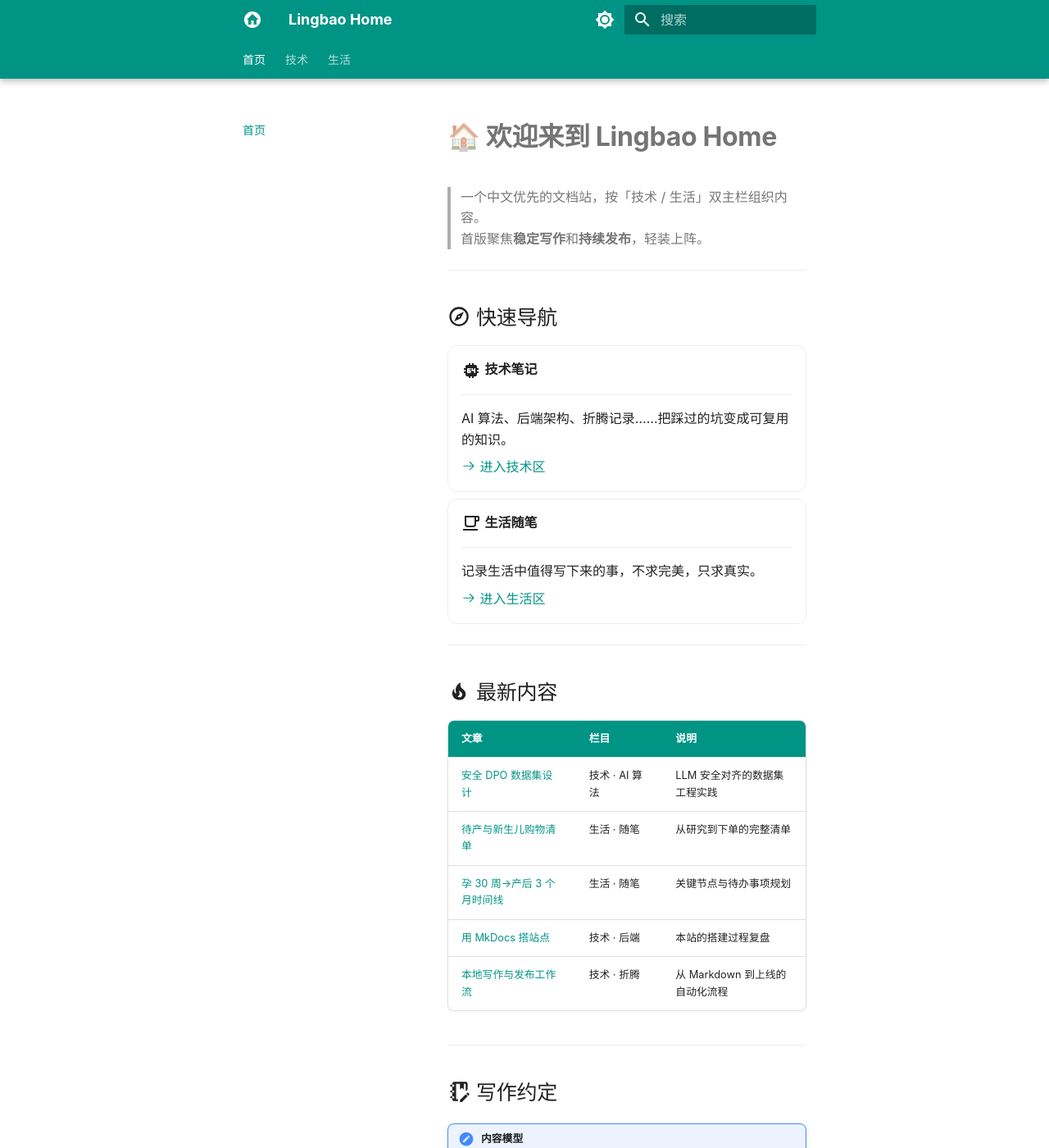
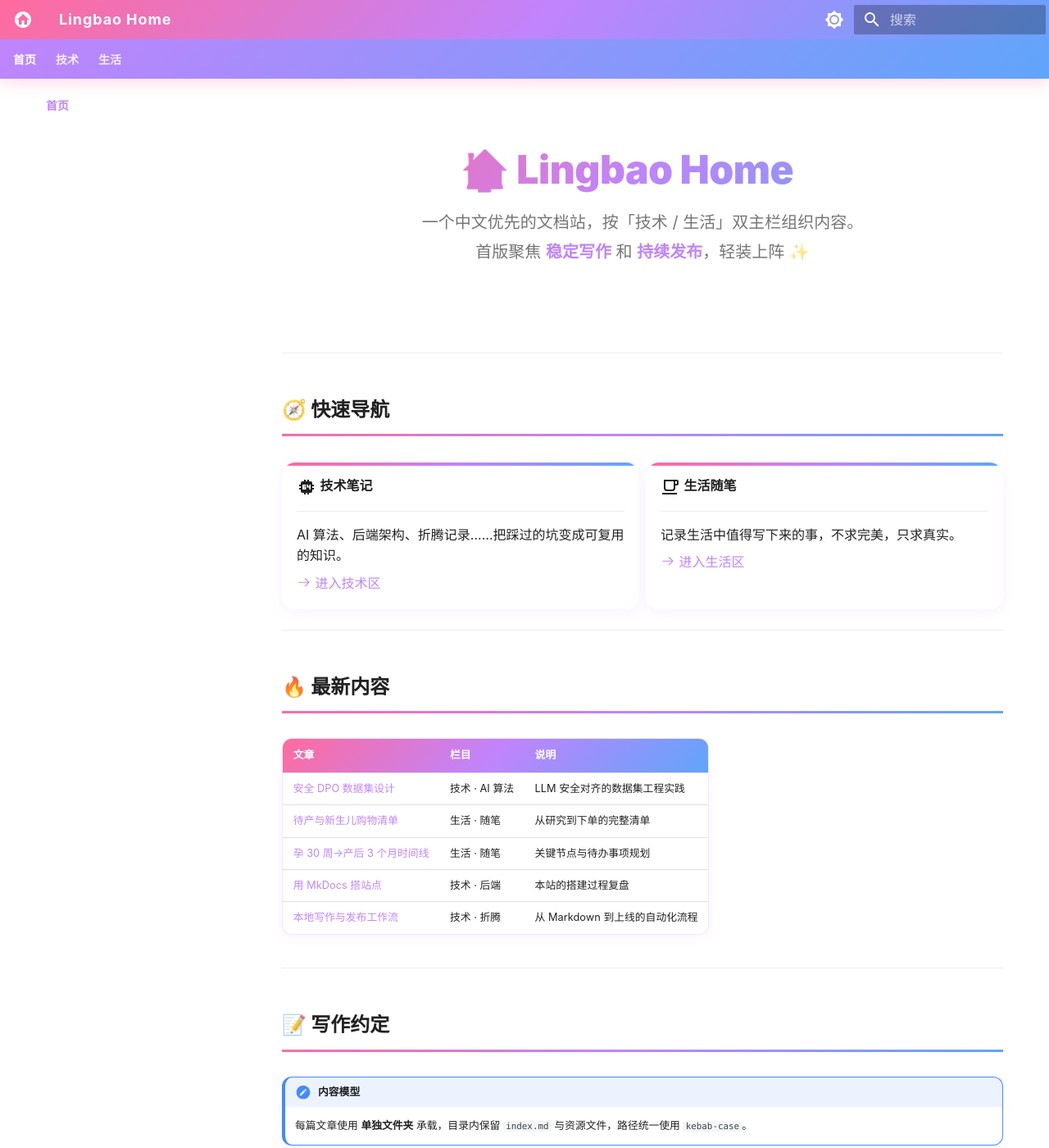
Before and after one commit to tanlon2miracle-ops/my_home, an MkDocs documentation site: the page built from docs/index.md, in a window 1280 px wide and 1400 px high. Shown: the whole window at 82% size. Built offline with MkDocs 1.6.1 and Material for MkDocs 9.7.7, drawn with Linux system fonts in a browser that asks for light colours; some of the changed text lies outside the part shown.

Commit message:
style: anime-inspired theme + full-width layout
- extra.css: complete rewrite with anime gradient palette (pink/purple/blue),
  full-width layout, gradient header/tabs/scrollbar, hover animations on cards,
  gradient table headers, link underline animation, dark mode adjustments
- index.md: hero section with centered large title, styled section dividers,
  wider content area
- mkdocs.yml: palette switched to deep-purple/pink

```diff
--- a/docs/index.md
+++ b/docs/index.md
@@ -3,14 +3,60 @@ hide:
   - toc
 ---
 
-# 🏠 欢迎来到 Lingbao Home
+<style>
+.md-content__inner { max-width: none !important; }
+.hero-section {
+  text-align: center;
+  padding: 3rem 1rem 2rem;
+  position: relative;
+}
+.hero-section h1 {
+  font-size: 3em !important;
+  margin-bottom: 0.3em;
+}
+.hero-tagline {
+  font-size: 1.25em;
+  color: var(--md-default-fg-color--light);
+  max-width: 700px;
+  margin: 0 auto 2rem;
+  line-height: 1.8;
+}
+.hero-tagline strong {
+  color: #c084fc;
+}
+.section-title {
+  display: flex;
+  align-items: center;
+  gap: 0.5em;
+  font-size: 1.5em;
+  font-weight: 800;
+  margin: 2.5rem 0 1.5rem;
+  padding-bottom: 0.5rem;
+  border-bottom: 3px solid;
+  border-image: linear-gradient(135deg, #ff6b9d, #c084fc, #60a5fa) 1;
+}
+.footer-msg {
+  text-align: center;
+  color: var(--md-default-fg-color--lighter);
+  font-size: 0.9em;
+  padding: 3em 0 1em;
+}
+</style>
 
-> 一个中文优先的文档站，按「技术 / 生活」双主栏组织内容。
-> 首版聚焦**稳定写作**和**持续发布**，轻装上阵。
+<div class="hero-section" markdown>
+
+# 🏠 Lingbao Home
+
+<div class="hero-tagline">
+一个中文优先的文档站，按「技术 / 生活」双主栏组织内容。<br>
+首版聚焦 <strong>稳定写作</strong> 和 <strong>持续发布</strong>，轻装上阵 ✨
+</div>
+
+</div>
 
 ---
 
-## :material-compass-outline: 快速导航
+<div class="section-title">🧭 快速导航</div>
 
 <div class="grid cards" markdown>
 
@@ -34,7 +80,7 @@ hide:
 
 ---
 
-## :material-fire: 最新内容
+<div class="section-title">🔥 最新内容</div>
 
 | 文章 | 栏目 | 说明 |
 | :--- | :--- | :--- |
@@ -46,14 +92,14 @@ hide:
 
 ---
 
-## :material-notebook-edit-outline: 写作约定
+<div class="section-title">📝 写作约定</div>
 
 !!! note "内容模型"
-    每篇文章使用**单独文件夹**承载，目录内保留 `index.md` 与资源文件，路径统一使用 `kebab-case`。
+    每篇文章使用 **单独文件夹** 承载，目录内保留 `index.md` 与资源文件，路径统一使用 `kebab-case`。
 
 ---
 
-## :material-rocket-launch-outline: 后续计划
+<div class="section-title">🚀 后续计划</div>
 
 - [x] 基础站点搭建 & CI 自动部署
 - [x] 技术 / 生活 双栏目结构
@@ -64,6 +110,6 @@ hide:
 
 ---
 
-<div style="text-align: center; color: var(--md-default-fg-color--lighter); font-size: 0.85em; padding: 2em 0 1em;">
-  用 ❤️ 和 MkDocs Material 构建 · 内容持续更新中
+<div class="footer-msg">
+  用 ❤️ 和 MkDocs Material 构建 · 内容持续更新中 ✨
 </div>
--- a/docs/stylesheets/extra.css
+++ b/docs/stylesheets/extra.css
@@ -1,67 +1,233 @@
-/* === Lingbao Home Custom Styles === */
+/* === Lingbao Home — Anime-Inspired Theme === */
 
-/* 首页 hero 区域增大标题 */
-h1 {
-  font-weight: 700 !important;
+/* ---------- 布局：撑满屏幕 ---------- */
+.md-grid {
+  max-width: 100% !important;
+  margin: 0 auto;
+}
+.md-main__inner {
+  max-width: 1400px;
+  margin: 0 auto;
+  padding: 0 2rem;
+}
+/* 侧边栏宽度 */
+.md-sidebar--primary {
+  width: 14rem;
+}
+.md-sidebar--secondary {
+  width: 14rem;
+}
+/* 正文占满剩余空间 */
+.md-content {
+  max-width: none;
 }
 
-/* Grid Cards 间距与圆角美化 */
+/* ---------- 动漫配色 & 装饰 ---------- */
+:root {
+  --anime-pink: #ff6b9d;
+  --anime-purple: #c084fc;
+  --anime-blue: #60a5fa;
+  --anime-yellow: #fbbf24;
+  --anime-gradient: linear-gradient(135deg, #ff6b9d 0%, #c084fc 50%, #60a5fa 100%);
+  --anime-bg-light: #fdf2f8;
+  --anime-card-bg: rgba(255, 255, 255, 0.85);
+}
+[data-md-color-scheme="slate"] {
+  --anime-bg-light: #1a1025;
+  --anime-card-bg: rgba(30, 20, 50, 0.85);
+}
+
+/* 顶部导航栏 → 渐变 */
+.md-header {
+  background: var(--anime-gradient) !important;
+  box-shadow: 0 2px 20px rgba(255, 107, 157, 0.3);
+}
+.md-header__title {
+  font-weight: 800 !important;
+  letter-spacing: 0.05em;
+}
+
+/* Tab 导航栏也渐变 */
+.md-tabs {
+  background: linear-gradient(135deg, #c084fc 0%, #60a5fa 100%) !important;
+}
+.md-tabs__link {
+  font-weight: 700;
+  opacity: 0.85;
+}
+.md-tabs__link--active, .md-tabs__link:hover {
+  opacity: 1;
+}
+
+/* ---------- Hero 区域 ---------- */
+h1 {
+  font-size: 2.4em !important;
+  font-weight: 900 !important;
+  background: var(--anime-gradient);
+  -webkit-background-clip: text;
+  -webkit-text-fill-color: transparent;
+  background-clip: text;
+  line-height: 1.3;
+}
+
+/* ---------- Grid Cards → 动漫卡片 ---------- */
+.md-typeset .grid.cards > ul {
+  gap: 1.5rem;
+}
 .md-typeset .grid.cards > ul > li {
-  border-radius: 12px;
-  transition: transform 0.2s ease, box-shadow 0.2s ease;
+  border: 2px solid transparent;
+  border-radius: 16px !important;
+  background: var(--anime-card-bg);
+  backdrop-filter: blur(10px);
+  box-shadow: 0 4px 15px rgba(192, 132, 252, 0.1);
+  transition: all 0.3s cubic-bezier(0.4, 0, 0.2, 1);
+  overflow: hidden;
+  position: relative;
+}
+.md-typeset .grid.cards > ul > li::before {
+  content: "";
+  position: absolute;
+  top: 0;
+  left: 0;
+  right: 0;
+  height: 4px;
+  background: var(--anime-gradient);
 }
 .md-typeset .grid.cards > ul > li:hover {
-  transform: translateY(-3px);
-  box-shadow: 0 6px 20px rgba(0,0,0,0.08);
+  transform: translateY(-6px) scale(1.02);
+  border-color: var(--anime-purple);
+  box-shadow: 0 12px 30px rgba(192, 132, 252, 0.25);
 }
 
-/* 表格美化 */
+/* ---------- 表格美化 ---------- */
 .md-typeset table:not([class]) {
-  border-radius: 8px;
+  border-radius: 12px;
   overflow: hidden;
-  box-shadow: 0 1px 4px rgba(0,0,0,0.06);
+  box-shadow: 0 2px 12px rgba(192, 132, 252, 0.1);
+  border: 1px solid rgba(192, 132, 252, 0.2);
+  width: 100%;
 }
 .md-typeset table:not([class]) thead {
-  background: var(--md-primary-fg-color);
-  color: var(--md-primary-bg-color);
+  background: var(--anime-gradient) !important;
 }
 .md-typeset table:not([class]) thead th {
-  color: var(--md-primary-bg-color) !important;
-  font-weight: 600;
+  color: #fff !important;
+  font-weight: 700;
+  padding: 0.8em 1em;
+}
+.md-typeset table:not([class]) tbody tr {
+  transition: background 0.2s;
+}
+.md-typeset table:not([class]) tbody tr:hover {
+  background: rgba(192, 132, 252, 0.05);
+}
+.md-typeset table:not([class]) td {
+  padding: 0.7em 1em;
 }
 
-/* Admonition 圆角 */
+/* ---------- Admonition → 圆角 + 彩色左边框 ---------- */
 .md-typeset .admonition,
 .md-typeset details {
-  border-radius: 8px;
+  border-radius: 12px !important;
+  border-left: 4px solid var(--anime-purple);
+  box-shadow: 0 2px 10px rgba(192, 132, 252, 0.08);
 }
 
-/* 代码块圆角 */
+/* ---------- 代码块 ---------- */
 .md-typeset pre > code {
-  border-radius: 8px;
+  border-radius: 12px;
+}
+.md-typeset pre {
+  border-radius: 12px;
+  box-shadow: 0 2px 10px rgba(0, 0, 0, 0.08);
 }
 
-/* 底部 footer 文字居中 */
-.md-footer-meta {
-  text-align: center;
+/* ---------- 链接 → 渐变下划线 ---------- */
+.md-typeset a:not(.md-button):not(.md-nav__link):not(.md-source):not(.md-footer__link) {
+  color: var(--anime-purple);
+  text-decoration: none;
+  background-image: linear-gradient(var(--anime-pink), var(--anime-pink));
+  background-size: 0% 2px;
+  background-position: 0 100%;
+  background-repeat: no-repeat;
+  transition: background-size 0.3s ease;
+}
+.md-typeset a:not(.md-button):not(.md-nav__link):not(.md-source):not(.md-footer__link):hover {
+  background-size: 100% 2px;
+  color: var(--anime-pink);
 }
 
-/* 让正文区域稍微宽一点（Material 默认 61em） */
-.md-grid {
-  max-width: 72em;
+/* ---------- 搜索框 ---------- */
+.md-search__input {
+  border-radius: 20px !important;
 }
 
-/* 滚动条美化（Webkit） */
+/* ---------- 侧边栏当前项高亮 ---------- */
+.md-nav__link--active {
+  color: var(--anime-purple) !important;
+  font-weight: 700;
+}
+
+/* ---------- 返回顶部按钮 ---------- */
+.md-top {
+  background: var(--anime-gradient) !important;
+  color: #fff !important;
+  border-radius: 50px;
+  box-shadow: 0 4px 15px rgba(255, 107, 157, 0.3);
+}
+
+/* ---------- Footer ---------- */
+.md-footer {
+  background: linear-gradient(135deg, #1a1025 0%, #2d1b4e 100%);
+}
+
+/* ---------- 滚动条 ---------- */
 ::-webkit-scrollbar {
   width: 8px;
   height: 8px;
 }
 ::-webkit-scrollbar-thumb {
-  background: var(--md-default-fg-color--lighter);
+  background: var(--anime-gradient);
   border-radius: 4px;
 }
+::-webkit-scrollbar-track {
+  background: transparent;
+}
 
-/* 暗色模式下 card 边框更明显 */
+/* ---------- 选中文字 ---------- */
+::selection {
+  background: rgba(192, 132, 252, 0.3);
+  color: inherit;
+}
+
+/* ---------- Checkbox 列表 (roadmap) ---------- */
+.md-typeset .task-list-indicator::before {
+  background-color: var(--anime-purple);
+}
+.md-typeset [type="checkbox"]:checked + .task-list-indicator::before {
+  background-color: var(--anime-pink);
+}
+
+/* ---------- 暗色模式微调 ---------- */
+[data-md-color-scheme="slate"] h1 {
+  -webkit-text-fill-color: transparent;
+}
 [data-md-color-scheme="slate"] .md-typeset .grid.cards > ul > li {
-  border: 1px solid rgba(255,255,255,0.08);
+  border: 1px solid rgba(192, 132, 252, 0.15);
 }
+[data-md-color-scheme="slate"] .md-typeset table:not([class]) {
+  border-color: rgba(192, 132, 252, 0.15);
+}
+[data-md-color-scheme="slate"] .md-typeset table:not([class]) tbody tr:hover {
+  background: rgba(192, 132, 252, 0.08);
+}
+
+/* ---------- 响应式 ---------- */
+@media (max-width: 960px) {
+  .md-main__inner {
+    padding: 0 1rem;
+  }
+  h1 {
+    font-size: 1.8em !important;
+  }
+}
--- a/mkdocs.yml
+++ b/mkdocs.yml
@@ -16,16 +16,16 @@ theme:
     # ——— 亮色 ———
     - media: "(prefers-color-scheme: light)"
       scheme: default
-      primary: teal
-      accent: amber
+      primary: deep-purple
+      accent: pink
       toggle:
         icon: material/brightness-7
         name: 切换到暗色模式
     # ——— 暗色 ———
     - media: "(prefers-color-scheme: dark)"
       scheme: slate
-      primary: teal
-      accent: amber
+      primary: deep-purple
+      accent: pink
       toggle:
         icon: material/brightness-4
         name: 切换到亮色模式
```
